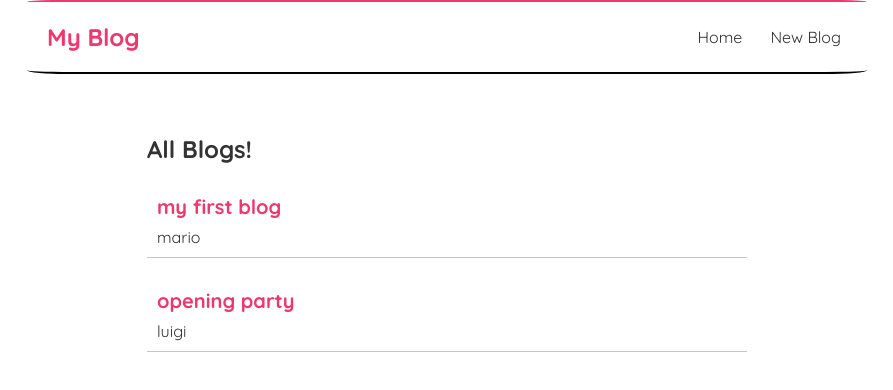
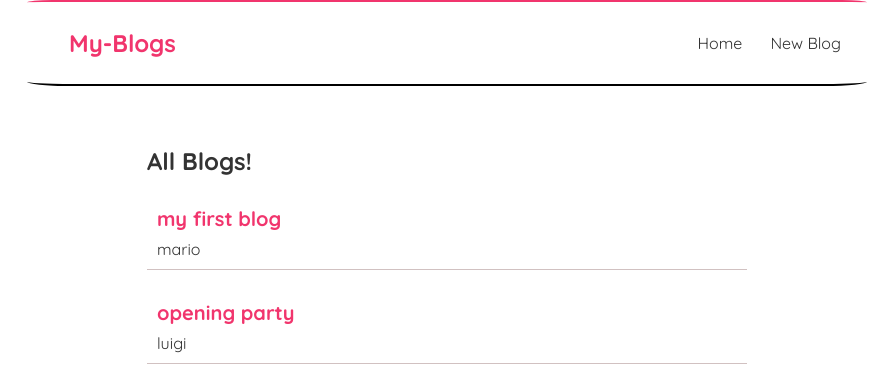
Before and after one commit to mohdfaizmaik/my-blog-react, a React (Create React App) app: page / in a window 1280 px wide. Shown: the top 390 px of the page, without its empty margins (193-1086 px from the left). Built offline with nearby package versions, Linux system fonts and the light colour scheme; data requests are answered from the project's data file.

Commit message:
i have created blog details component

```diff
--- a/src/Navbar.js
+++ b/src/Navbar.js
@@ -3,9 +3,9 @@ import {Link} from 'react-router-dom';
 const Navbar = () => {
     return (
         <nav className="navbar">
-            <h1>My Blog</h1>
+            <Link to="/"><h1>My-Blogs</h1></Link>
             <div className="links">
-                <Link tp="/">Home</Link>
+                <Link to="/">Home</Link>
                 <Link to="/create">New Blog</Link>
             </div>
         </nav>
```
